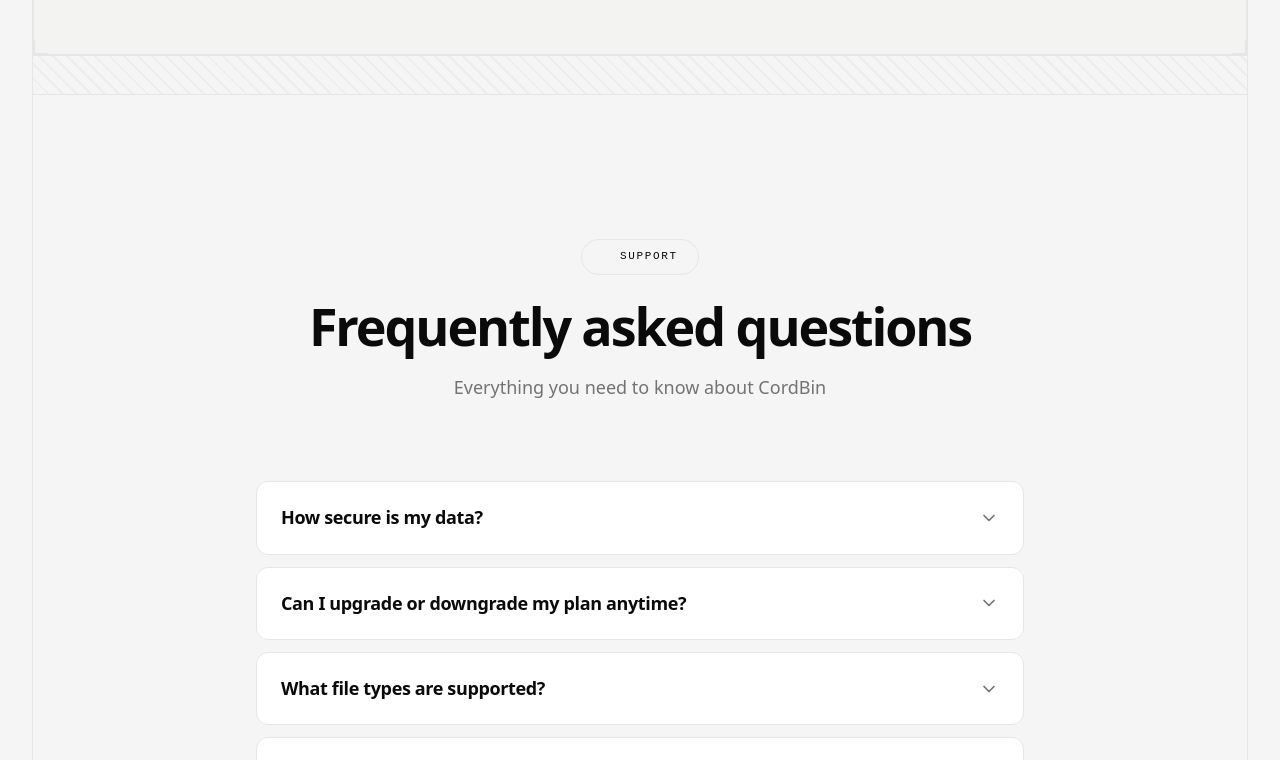
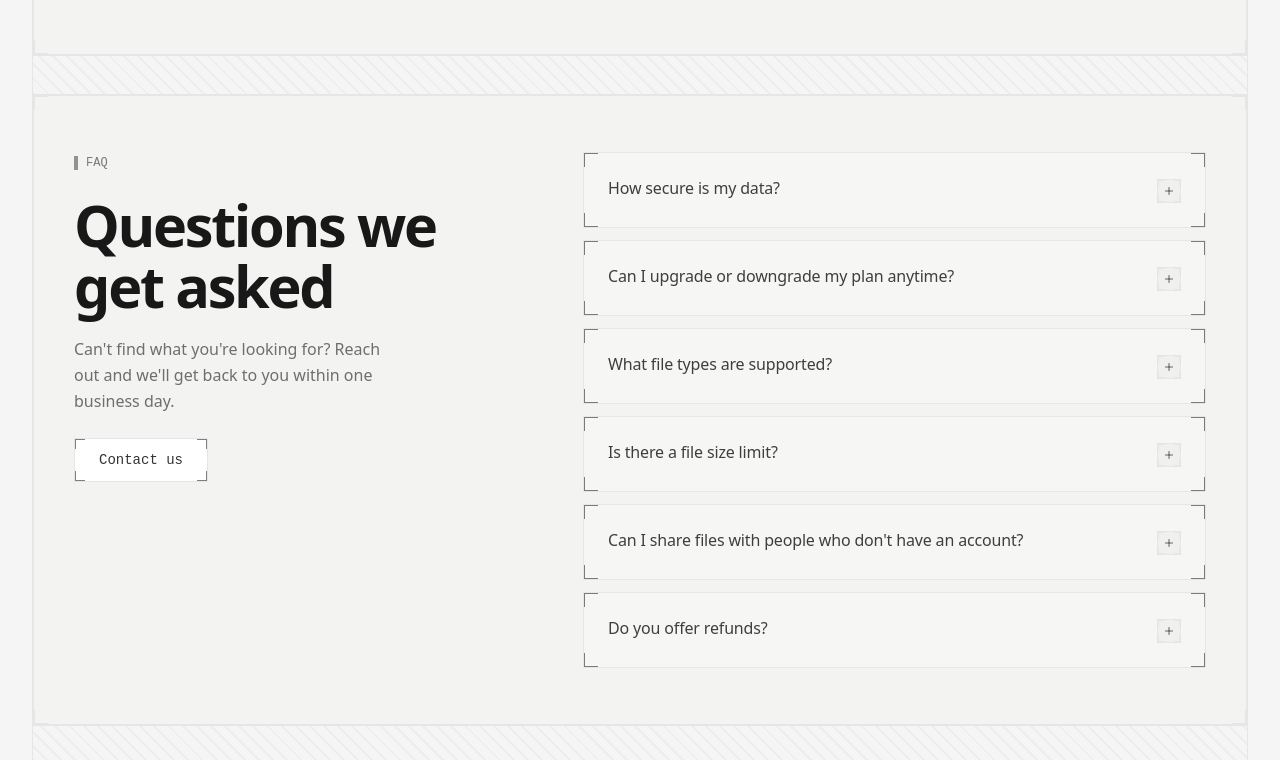
Before and after one commit to L3NNX/CordBin, a React (Vite) app in the folder frontend/: page / in a window 1280 px wide. Shown: the part 3780-4540 px from the top of the page. Built offline with nearby package versions, Linux system fonts and the light colour scheme; no server answers.

Commit message:
design(ui): faq section redesign

```diff
--- a/frontend/src/components/layout/FAQ.jsx
+++ b/frontend/src/components/layout/FAQ.jsx
@@ -1,31 +1,38 @@
-import React, { useState } from 'react';
-import { ChevronDown } from 'lucide-react';
-import { cn } from '../../lib/utils';
+// components/layout/FAQ.tsx
+import React, { useState } from "react";
+import { Plus } from "lucide-react";
+import { cn } from "../../lib/utils";
 
 const faqs = [
   {
     question: "How secure is my data?",
-    answer: "We use bank-level 256-bit encryption for all files. Your data is encrypted both in transit and at rest. We never access your files without your permission.",
+    answer:
+      "We use bank-level 256-bit encryption for all files. Your data is encrypted both in transit and at rest. We never access your files without your permission.",
   },
   {
     question: "Can I upgrade or downgrade my plan anytime?",
-    answer: "Yes! You can change your plan at any time. If you upgrade, you'll be charged the prorated difference. If you downgrade, the credit will be applied to your next billing cycle.",
+    answer:
+      "Yes! You can change your plan at any time. If you upgrade, you'll be charged the prorated difference. If you downgrade, the credit will be applied to your next billing cycle.",
   },
   {
     question: "What file types are supported?",
-    answer: "We support all file types including documents, images, videos, audio files, archives, and more. There are no restrictions on file types.",
+    answer:
+      "We support all file types including documents, images, videos, audio files, archives, and more. There are no restrictions on file types.",
   },
   {
     question: "Is there a file size limit?",
-    answer: "Free users can upload files up to 2GB each. Pro and Enterprise users have no file size limits.",
+    answer:
+      "Free users can upload files up to 2GB each. Pro and Enterprise users have no file size limits.",
   },
   {
     question: "Can I share files with people who don't have an account?",
-    answer: "Absolutely! You can generate secure sharing links that anyone can access, regardless of whether they have an account.",
+    answer:
+      "Absolutely! You can generate secure sharing links that anyone can access, regardless of whether they have an account.",
   },
   {
     question: "Do you offer refunds?",
-    answer: "Yes, we offer a 30-day money-back guarantee for all paid plans. If you're not satisfied, we'll refund your payment in full.",
+    answer:
+      "Yes, we offer a 30-day money-back guarantee for all paid plans. If you're not satisfied, we'll refund your payment in full.",
   },
 ];
 
@@ -33,79 +40,116 @@
   const [openIndex, setOpenIndex] = useState(null);
 
   return (
-    <section id="faq" className="py-28 md:py-36 bg-muted/50" data-testid="faq-section">
-      <div className="container mx-auto max-w-6xl px-6">
-        {/* Section header */}
-        <div className="mx-auto mb-16 max-w-3xl text-center md:mb-20">
-          <div className="mb-6 inline-flex items-center gap-2.5 rounded-full border border-accent/20 bg-accent/5 px-5 py-2">
-            <span className="h-2 w-2 rounded-full bg-accent animate-pulse-dot" />
-            <span className="font-mono text-[11px] uppercase tracking-[0.15em] text-accent">
-              Support
-            </span>
+    <div
+      id="faqs"
+      className="relative border border-black/12 bg-[#f3f3f2] px-6 py-10 sm:px-8 sm:py-12 lg:px-10 lg:py-14"
+      data-testid="faq-section"
+    >
+      {/* Panel corner brackets */}
+      <span aria-hidden="true" className="pointer-events-none absolute inset-0 z-10">
+        <span className="absolute left-0 top-0 h-3.5 w-3.5 border-l border-t border-black/50" />
+        <span className="absolute right-0 top-0 h-3.5 w-3.5 border-r border-t border-black/50" />
+        <span className="absolute bottom-0 left-0 h-3.5 w-3.5 border-b border-l border-black/50" />
+        <span className="absolute bottom-0 right-0 h-3.5 w-3.5 border-b border-r border-black/50" />
+      </span>
+
+      <div className="grid gap-8 lg:grid-cols-[1fr_1.4fr] lg:gap-16">
+        {/* Left sticky column */}
+        <div className="lg:sticky lg:top-24 lg:self-start">
+          <div className="mb-6 inline-flex items-center gap-2 font-mono text-xs text-black/50">
+            <span className="h-3.5 w-[4px] bg-black/40" />
+            <span>FAQ</span>
           </div>
 
-          <h2
-            className="font-display text-3xl tracking-tight text-foreground sm:text-4xl md:text-[3.25rem] md:leading-[1.15]"
-            data-testid="faq-title"
-          >
-            Frequently asked{' '}
-            <span className="gradient-text">questions</span>
+          <h2 className="text-[2.4rem] sm:text-[3rem] lg:text-[3.6rem] leading-[0.95] tracking-[-0.04em] text-black/90">
+            Questions we
+            <br />
+            get asked
           </h2>
 
-          <p className="mt-5 text-base text-muted-foreground sm:text-lg" data-testid="faq-description">
-            Everything you need to know about CordBin
+          <p className="mt-5 max-w-[320px] text-sm sm:text-base leading-relaxed text-black/55">
+            Can't find what you're looking for? Reach out and we'll get back to you within one
+            business day.
           </p>
+
+          <a
+            className="relative mt-6 inline-flex h-11 items-center border border-black/15 bg-white px-6 font-mono text-sm text-black/80 transition-colors hover:bg-black/5"
+            href="/contact"
+          >
+            <span aria-hidden="true" className="pointer-events-none absolute inset-0">
+              <span className="absolute left-0 top-0 h-2.5 w-2.5 border-l border-t !border-l-black/50 !border-t-black/50" />
+              <span className="absolute right-0 top-0 h-2.5 w-2.5 border-r border-t !border-r-black/50 !border-t-black/50" />
+              <span className="absolute bottom-0 left-0 h-2.5 w-2.5 border-b border-l !border-b-black/50 !border-l-black/50" />
+              <span className="absolute bottom-0 right-0 h-2.5 w-2.5 border-b border-r !border-b-black/50 !border-r-black/50" />
+            </span>
+            Contact us
+          </a>
         </div>
 
-        {/* FAQ items */}
-        <div className="mx-auto max-w-3xl space-y-3">
+        {/* FAQ list */}
+        <div className="flex flex-col gap-3">
           {faqs.map((faq, index) => {
             const isOpen = openIndex === index;
 
             return (
-              <div
-                key={index}
-                className={cn(
-                  "rounded-xl border bg-card overflow-hidden transition-all duration-300",
-                  isOpen
-                    ? "border-accent/25 shadow-lg shadow-accent/5"
-                    : "border-border hover:border-border/80"
-                )}
-                data-testid={`faq-item-${index}`}
-              >
+              <article key={index} className="relative border border-black/12 bg-[#f6f6f5]">
+                {/* Card corner brackets */}
+                <span aria-hidden="true" className="pointer-events-none absolute inset-0 z-10">
+                  <span className="absolute left-0 top-0 h-3.5 w-3.5 border-l border-t !border-black/50" />
+                  <span className="absolute right-0 top-0 h-3.5 w-3.5 border-r border-t !border-black/50" />
+                  <span className="absolute bottom-0 left-0 h-3.5 w-3.5 border-b border-l !border-black/50" />
+                  <span className="absolute bottom-0 right-0 h-3.5 w-3.5 border-b border-r !border-black/50" />
+                </span>
+
                 <button
+                  type="button"
+                  className="flex w-full items-start justify-between gap-6 px-5 py-5 text-left sm:px-6 sm:py-6"
+                  aria-expanded={isOpen}
                   onClick={() => setOpenIndex(isOpen ? null : index)}
-                  className="flex w-full items-center justify-between gap-4 p-5 text-left sm:p-6"
                 >
-                  <h3 className="text-base font-semibold text-foreground sm:text-lg">
+                  <span
+                    className={cn(
+                      "text-sm sm:text-base font-medium leading-snug tracking-[-0.01em] transition-colors duration-200",
+                      isOpen ? "text-black/90" : "text-black/75"
+                    )}
+                  >
                     {faq.question}
-                  </h3>
-                  <ChevronDown
-                    className={cn(
-                      "h-5 w-5 shrink-0 transition-all duration-300",
-                      isOpen
-                        ? "rotate-180 text-accent"
-                        : "text-muted-foreground"
-                    )}
-                  />
+                  </span>
+
+                  <span className="relative mt-0.5 flex h-6 w-6 shrink-0 items-center justify-center border border-black/15 bg-[#f0f0ef] text-black/60 transition-colors duration-200">
+                    <span aria-hidden="true" className="pointer-events-none absolute inset-0">
+                      <span className="absolute left-0 top-0 h-1.5 w-1.5 border-l border-t border-l-black border-t-black" />
+                      <span className="absolute right-0 top-0 h-1.5 w-1.5 border-r border-t border-r-black border-t-black" />
+                      <span className="absolute bottom-0 left-0 h-1.5 w-1.5 border-b border-l border-b-black border-l-black" />
+                      <span className="absolute bottom-0 right-0 h-1.5 w-1.5 border-b border-r border-b-black border-r-black" />
+                    </span>
+
+                    <Plus
+                      className={cn("size-3 transition-transform duration-200", isOpen && "rotate-45")}
+                    />
+                  </span>
                 </button>
 
                 <div
                   className={cn(
-                    "overflow-hidden transition-all duration-300",
-                    isOpen ? "max-h-96" : "max-h-0"
+                    "grid transition-all duration-300 ease-in-out",
+                    isOpen ? "grid-rows-[1fr] opacity-100" : "grid-rows-[0fr] opacity-0"
                   )}
                 >
-                  <p className="px-5 pb-5 leading-relaxed text-muted-foreground sm:px-6 sm:pb-6">
-                    {faq.answer}
-                  </p>
+                  <div className="overflow-hidden">
+                    <div className="border-t border-black/[0.08] px-5 pb-5 pt-4 sm:px-6 sm:pb-6">
+                      <p className="max-w-[820px] text-sm sm:text-base leading-relaxed text-black/55">
+                        {faq.answer}
+                      </p>
+                    </div>
+                  </div>
                 </div>
-              </div>
+              </article>
             );
           })}
         </div>
       </div>
-    </section>
+    </div>
   );
 };
 
```
